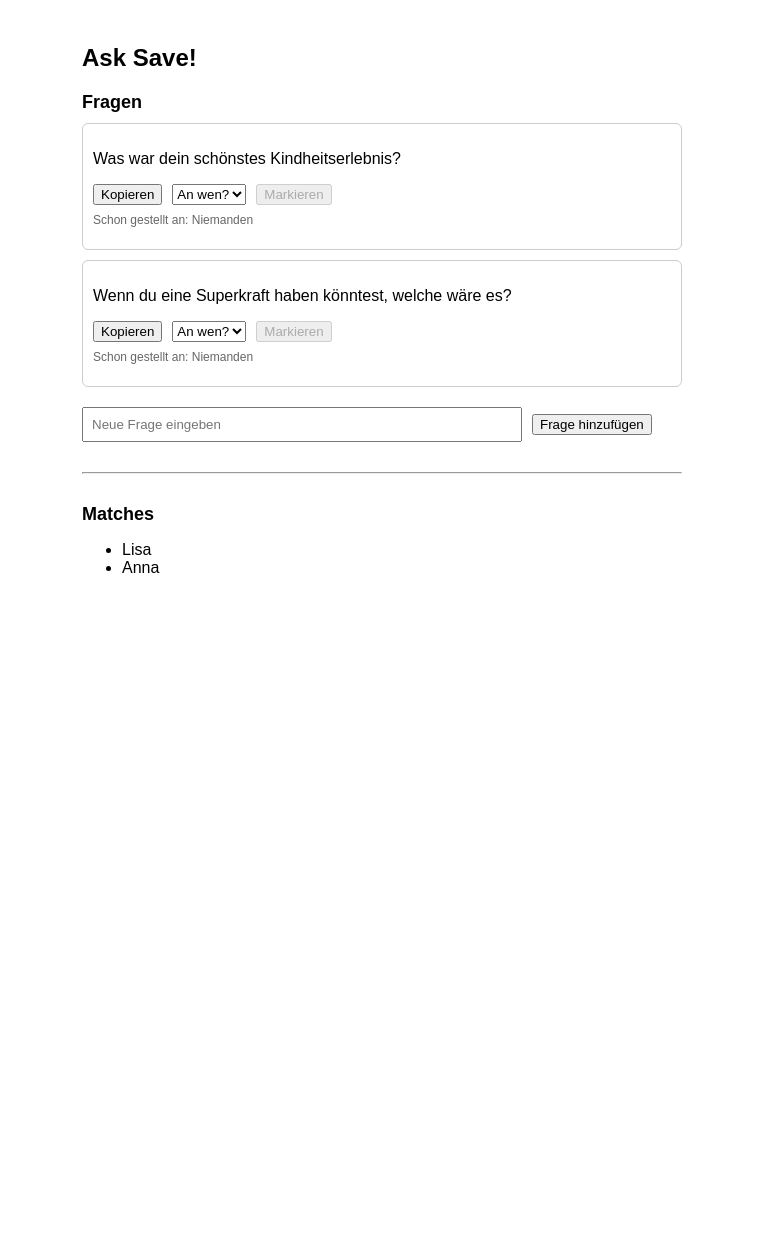
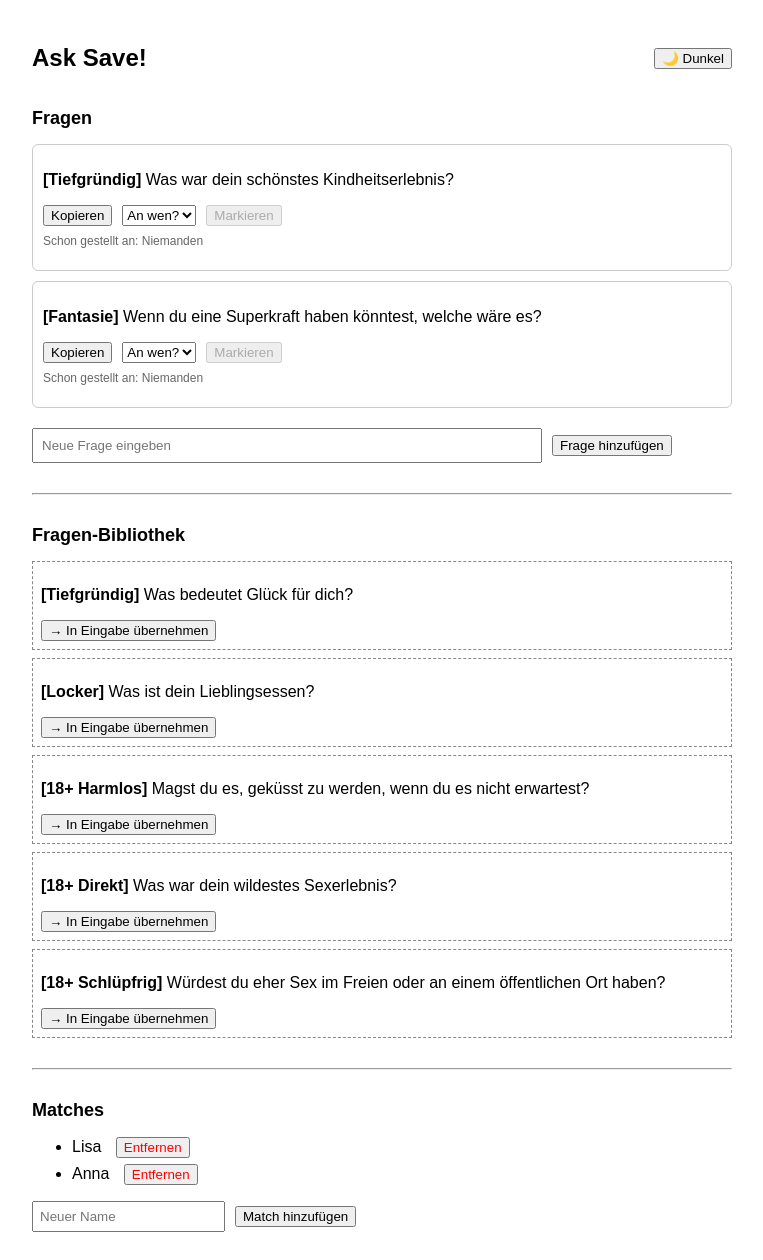
Before and after one commit to Ed087/Ask-Save-, a React (Vite) app: page / in a window 1280 px wide. Shown: the whole page, without its empty margins (258-1021 px from the left). Before the commit the page ends 800 px from the top, so only its background shows below. Built offline with nearby package versions, Linux system fonts and the light colour scheme.

Commit message:
Update App.jsx

```diff
--- a/src/App.jsx
+++ b/src/App.jsx
@@ -2,12 +2,21 @@ import { useState } from "react";
 
 export default function App() {
   const [questions, setQuestions] = useState([
-    { text: "Was war dein schönstes Kindheitserlebnis?", askedTo: [] },
-    { text: "Wenn du eine Superkraft haben könntest, welche wäre es?", askedTo: [] },
+    { category: "Tiefgründig", text: "Was war dein schönstes Kindheitserlebnis?", askedTo: [] },
+    { category: "Fantasie", text: "Wenn du eine Superkraft haben könntest, welche wäre es?", askedTo: [] },
+  ]);
+  const [questionLibrary] = useState([
+    { category: "Tiefgründig", text: "Was bedeutet Glück für dich?" },
+    { category: "Locker", text: "Was ist dein Lieblingsessen?" },
+    { category: "18+ Harmlos", text: "Magst du es, geküsst zu werden, wenn du es nicht erwartest?" },
+    { category: "18+ Direkt", text: "Was war dein wildestes Sexerlebnis?" },
+    { category: "18+ Schlüpfrig", text: "Würdest du eher Sex im Freien oder an einem öffentlichen Ort haben?" },
   ]);
   const [matches, setMatches] = useState(["Lisa", "Anna"]);
+  const [newMatch, setNewMatch] = useState("");
   const [selectedMatch, setSelectedMatch] = useState("");
   const [newQuestion, setNewQuestion] = useState("");
+  const [darkMode, setDarkMode] = useState(false);
 
   const handleCopy = (text) => {
     navigator.clipboard.writeText(text);
@@ -26,23 +35,36 @@ export default function App() {
 
   const handleAddQuestion = () => {
     if (newQuestion.trim() !== "") {
-      setQuestions([...questions, { text: newQuestion, askedTo: [] }]);
+      setQuestions([...questions, { category: "Benutzerdefiniert", text: newQuestion, askedTo: [] }]);
       setNewQuestion("");
     }
   };
 
+  const handleAddMatch = () => {
+    if (newMatch.trim() !== "" && !matches.includes(newMatch)) {
+      setMatches([...matches, newMatch]);
+      setNewMatch("");
+    }
+  };
+
+  const handleRemoveMatch = (name) => {
+    setMatches(matches.filter(m => m !== name));
+  };
+
   return (
-    <div style={{ padding: "20px", maxWidth: "600px", margin: "0 auto", fontFamily: "Arial" }}>
-      <h1 style={{ fontSize: "24px", fontWeight: "bold", marginBottom: "20px" }}>Ask Save!</h1>
+    <div style={{ padding: "20px", maxWidth: "700px", margin: "0 auto", fontFamily: "Arial", backgroundColor: darkMode ? "#121212" : "#fff", color: darkMode ? "#eee" : "#000", minHeight: "100vh" }}>
+      <div style={{ display: "flex", justifyContent: "space-between", alignItems: "center" }}>
+        <h1 style={{ fontSize: "24px", fontWeight: "bold" }}>Ask Save!</h1>
+        <button onClick={() => setDarkMode(!darkMode)}>{darkMode ? "🌞 Hell" : "🌙 Dunkel"}</button>
+      </div>
 
-      <h2 style={{ fontSize: "18px", marginBottom: "10px" }}>Fragen</h2>
+      <h2 style={{ fontSize: "18px", marginTop: "20px" }}>Fragen</h2>
 
       {questions.map((q, idx) => (
         <div key={idx} style={{ border: "1px solid #ccc", padding: "10px", marginBottom: "10px", borderRadius: "6px" }}>
-          <p>{q.text}</p>
+          <p><strong>[{q.category}]</strong> {q.text}</p>
           <div style={{ display: "flex", gap: "10px", marginTop: "10px", flexWrap: "wrap" }}>
             <button onClick={() => handleCopy(q.text)}>Kopieren</button>
-
             <select
               value={selectedMatch}
               onChange={(e) => setSelectedMatch(e.target.value)}
@@ -52,7 +74,6 @@ export default function App() {
                 <option key={i} value={m}>{m}</option>
               ))}
             </select>
-
             <button
               onClick={() => handleAsk(idx, selectedMatch)}
               disabled={!selectedMatch}
@@ -60,7 +81,7 @@ export default function App() {
               Markieren
             </button>
           </div>
-          <p style={{ fontSize: "12px", color: "#666", marginTop: "8px" }}>
+          <p style={{ fontSize: "12px", color: darkMode ? "#aaa" : "#666", marginTop: "8px" }}>
             Schon gestellt an: {q.askedTo.join(", ") || "Niemanden"}
           </p>
         </div>
@@ -79,12 +100,34 @@ export default function App() {
 
       <hr style={{ margin: "30px 0" }} />
 
-      <h2 style={{ fontSize: "18px", marginBottom: "10px" }}>Matches</h2>
+      <h2 style={{ fontSize: "18px" }}>Fragen-Bibliothek</h2>
+      {questionLibrary.map((q, i) => (
+        <div key={i} style={{ border: "1px dashed #888", padding: "8px", margin: "8px 0" }}>
+          <p><strong>[{q.category}]</strong> {q.text}</p>
+          <button onClick={() => setNewQuestion(q.text)}>→ In Eingabe übernehmen</button>
+        </div>
+      ))}
+
+      <hr style={{ margin: "30px 0" }} />
+
+      <h2 style={{ fontSize: "18px" }}>Matches</h2>
       <ul>
         {matches.map((m, i) => (
-          <li key={i}>{m}</li>
+          <li key={i} style={{ marginBottom: "6px" }}>
+            {m} <button onClick={() => handleRemoveMatch(m)} style={{ marginLeft: "10px", color: "red" }}>Entfernen</button>
+          </li>
         ))}
       </ul>
+      <div style={{ marginTop: "10px" }}>
+        <input
+          type="text"
+          placeholder="Neuer Name"
+          value={newMatch}
+          onChange={(e) => setNewMatch(e.target.value)}
+          style={{ padding: "6px", marginRight: "10px" }}
+        />
+        <button onClick={handleAddMatch}>Match hinzufügen</button>
+      </div>
     </div>
   );
 }
```
